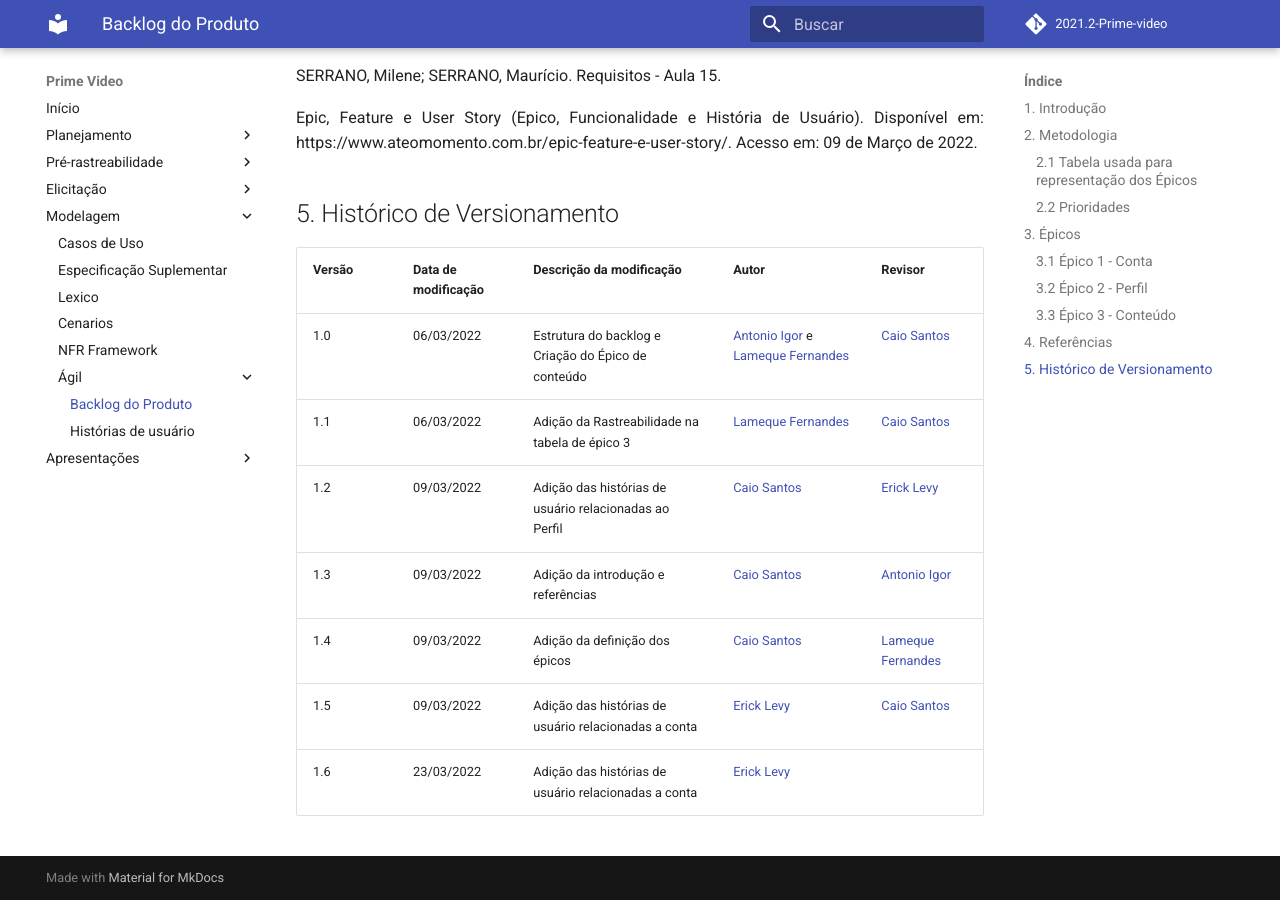
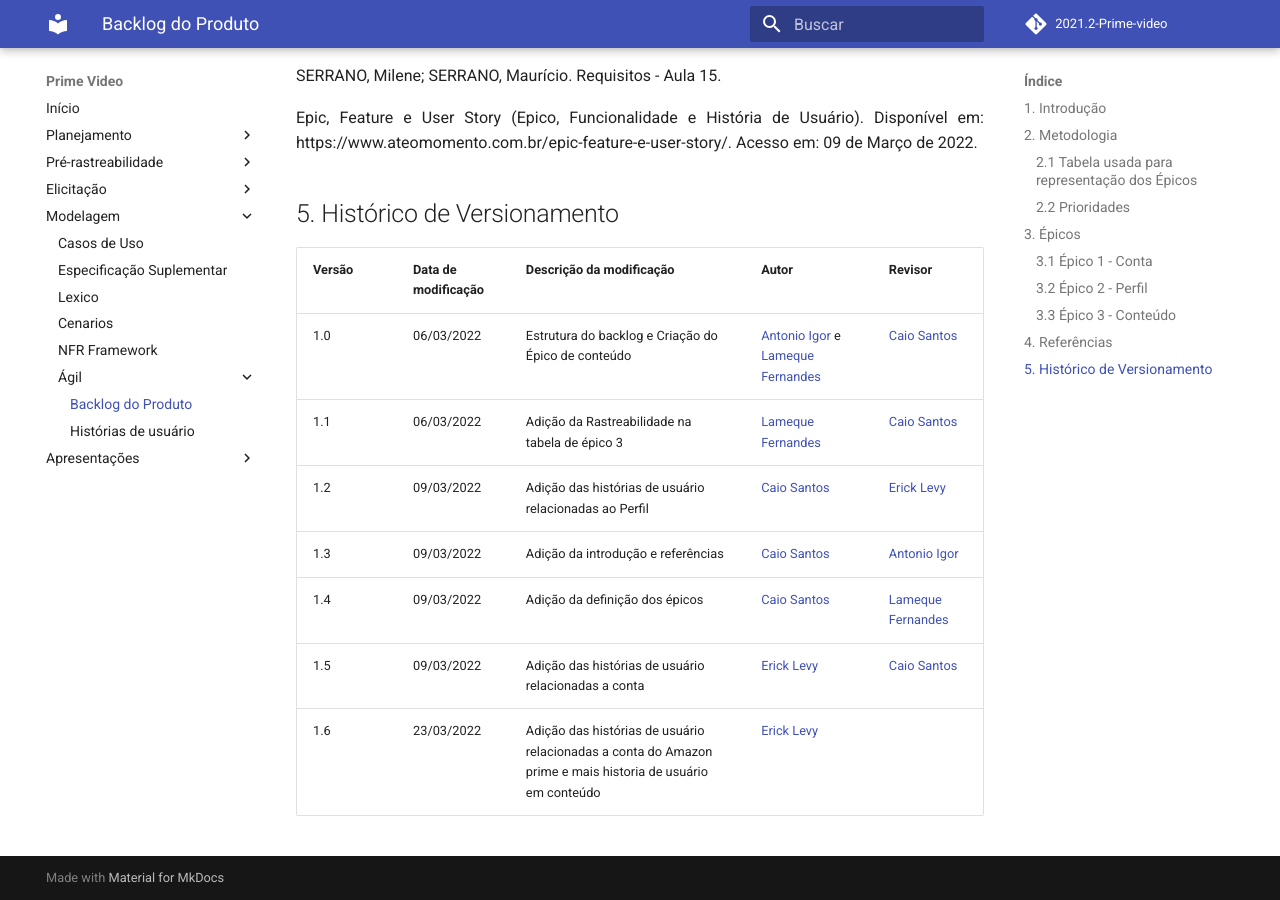
Before and after one commit to Requisitos-de-Software/2021.2-Prime-video, an MkDocs documentation site: the page built from docs/modelagem/agil/backlog.md, in a window 1280 px wide and 900 px high, scrolled down 4566 px. Built offline with MkDocs 1.6.1 and Material for MkDocs 9.7.7, drawn with Linux system fonts in a browser that asks for light colours; comment, search, counter and statistics services are not loaded.

Commit message:
Adicionando na tabela de versionamento as alterações no Moscow, User-story e backlog

```diff
--- a/docs/modelagem/agil/backlog.md
+++ b/docs/modelagem/agil/backlog.md
@@ -130,4 +130,4 @@
 |1.3|09/03/2022|Adição da introdução e referências|[Caio Santos](https://github.com/caiobsantos)| [Antonio Igor](https://github.com/antonioigorcarvalho) |
 |1.4|09/03/2022|Adição da definição dos épicos|[Caio Santos](https://github.com/caiobsantos)| [Lameque Fernandes](https://github.com/lamequefernandes) |
 |1.5|09/03/2022|Adição das histórias de usuário relacionadas a conta |[Erick Levy](https://github.com/ericklevy)| [Caio Santos](https://github.com/caiobsantos) |
-|1.6|23/03/2022|Adição das histórias de usuário relacionadas a conta |[Erick Levy](https://github.com/ericklevy)|  |
+|1.6|23/03/2022|Adição das histórias de usuário relacionadas a conta do Amazon prime e mais historia de usuário em conteúdo |[Erick Levy](https://github.com/ericklevy)|  |
```
Also changed, not shown: docs/elicitacao/priorizacao/moscow.md (+1 -0 lines).
